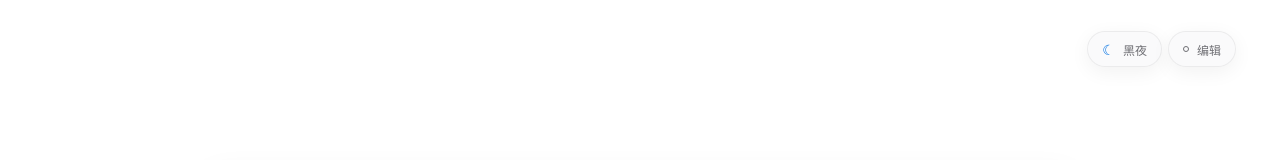
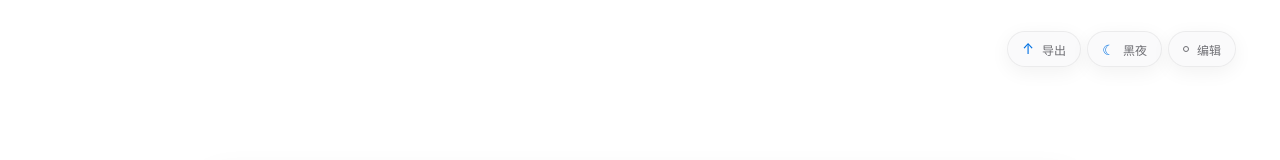
Before and after one commit to tangdouer1005/oh-my-page, a Next.js app: page / in a window 1280 px wide. Shown: the top 160 px of the page. Built offline with nearby package versions, Linux system fonts and the light colour scheme.

Commit message:
fix: keep export action visible

```diff
--- a/app/globals.css
+++ b/app/globals.css
@@ -98,7 +98,8 @@ textarea:focus-visible {
 }
 
 .edit-toggle,
-.theme-toggle {
+.theme-toggle,
+.export-button {
   display: inline-flex;
   align-items: center;
   gap: 8px;
@@ -114,6 +115,7 @@ textarea:focus-visible {
 }
 
 .theme-toggle:hover,
+.export-button:hover,
 .edit-toggle:hover,
 .edit-toggle.active {
   border-color: rgba(255, 255, 255, 0.85);
@@ -123,7 +125,14 @@ textarea:focus-visible {
 }
 
 .edit-toggle:hover,
-.theme-toggle:hover { transform: translateY(-1px); }
+.theme-toggle:hover,
+.export-button:hover { transform: translateY(-1px); }
+
+.export-button > span {
+  color: var(--signal);
+  font-size: 14px;
+  line-height: 1;
+}
 
 .theme-mark {
   display: grid;
@@ -137,7 +146,8 @@ textarea:focus-visible {
 
 html[data-theme="dark"] .edit-toggle:hover,
 html[data-theme="dark"] .edit-toggle.active,
-html[data-theme="dark"] .theme-toggle:hover {
+html[data-theme="dark"] .theme-toggle:hover,
+html[data-theme="dark"] .export-button:hover {
   border-color: rgba(255, 255, 255, 0.08);
   background: rgba(255, 255, 255, 0.055);
 }
@@ -1055,7 +1065,8 @@ html[data-style="apple"][data-theme="dark"] body {
 }
 
 html[data-style="apple"] .edit-toggle,
-html[data-style="apple"] .theme-toggle {
+html[data-style="apple"] .theme-toggle,
+html[data-style="apple"] .export-button {
   border-color: var(--apple-border);
   border-radius: 18px;
   background: var(--apple-glass);
--- a/app/page.tsx
+++ b/app/page.tsx
@@ -384,6 +384,10 @@ export default function Home() {
   return (
     <main className="page-shell">
       <header className="topbar">
+        <button className="export-button" type="button" onClick={exportConfig} aria-label="导出 JSON 到剪贴板">
+          <span aria-hidden="true">↑</span>
+          导出
+        </button>
         <button
           className="theme-toggle"
           type="button"
@@ -525,7 +529,6 @@ export default function Home() {
             <span>拖动卡片调整顺序</span>
             <div>
               <button onClick={() => importInput.current?.click()}>导入配置</button>
-              <button onClick={exportConfig} aria-label="导出 JSON 到剪贴板">导出</button>
             </div>
           </div>
         )}
```
Also changed, not shown: 1 other file (tests, documents, lock files or other folders).
